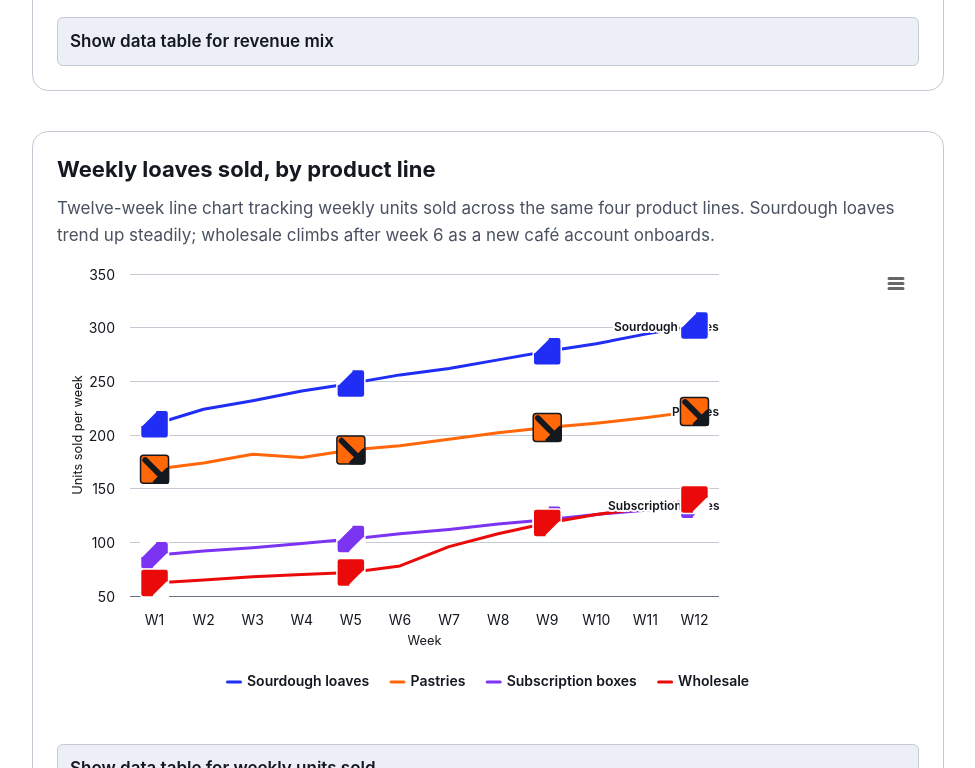
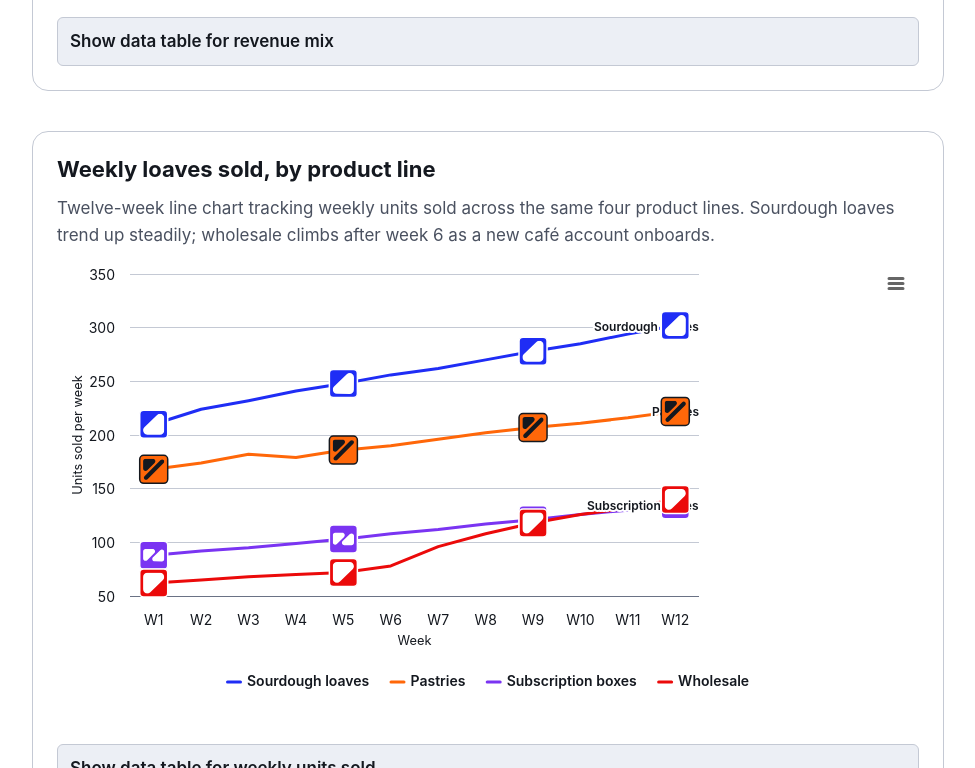
Before and after one commit to danarandall/accessible-charts-prototype, a plain HTML site: page index.html in a window 1280 px wide. Shown: the part 2032-2800 px from the top of the page, without its empty margins (152-1127 px from the left). Drawn offline with Linux system fonts and the light colour scheme.

Commit message:
Import ColorADD glyphs verbatim from Figma source
Replaces the hand-coded polygon/capsule geometry with raw SVG paths
pulled directly from the ColorADD-System Figma file
(AOKiwyj3cjePY1iap8R7kw). Each glyph now stores its native viewBox
and path strings; all four renderers (inline HTML swatches, Highcharts
bar/pie tile overlay, line-chart marker overlay, and legend swatch
mark decorator) draw a nested <svg> that inherits the paths and
paints them in the palette's ink color.

- Removes the bounding box outline that was misreading as a
  light-shade indicator per ColorADD conventions
- Fixes red/blue silhouette per Figma (blue points top-left, red
  mirrors bottom-right) and yellow diagonal direction (TR to BL)
- Widens line-chart right margin and endpoint label offset so end-of-
  line series names no longer collide with their glyph tile

```diff
--- a/charts.js
+++ b/charts.js
@@ -38,115 +38,80 @@
   // on chart overlays where a border would fight the bar edge.
   // ---------------------------------------------------------------------------
 
-  // Geometry follows the official ColorADD code sheet ("Primary and Secondary
-  // Colors" reference supplied by the user). Every primary is a rounded shape
-  // occupying roughly the outer third of the 24×24 tile:
+  // Geometry is imported verbatim from the ColorADD System Figma file:
+  //   https://www.figma.com/design/AOKiwyj3cjePY1iap8R7kw/ColorADD-System
+  // Each glyph is one or more SVG paths in its own native viewBox. At draw
+  // time the paths are placed centered inside the target tile with a small
+  // padding so the shape sits comfortably. Every path is painted in the
+  // single ink color of the tile (per official spec — no per-shape colors).
   //
-  //   Blue   = rounded right triangle in the TOP-LEFT corner. Right angle at
-  //            (1,1); legs run to (~12,1) and (1,~12); hypotenuse faces down-
-  //            right.
-  //   Red    = rounded right triangle in the BOTTOM-RIGHT corner. Right angle
-  //            at (23,23); legs run to (~12,23) and (23,~12); hypotenuse faces
-  //            up-left. Blue and red sit diagonally opposite across the tile.
-  //   Yellow = rounded diagonal bar (capsule) running from top-left area down
-  //            to bottom-right area — same axis the blue triangle's hypotenuse
-  //            and the red triangle's hypotenuse share. In compound glyphs the
-  //            bar sits BETWEEN the two triangles.
-  //
-  // Compounds are the union of their component primaries:
-  //   Green  = Blue + Yellow
-  //   Orange = Red + Yellow
-  //   Purple = Blue + Red
-  //   Brown  = Red + Green = Blue + Red + Yellow
-  //
-  // Rounded corners on triangles are drawn via a matching-color stroke with
-  // stroke-linejoin=round; capsules use stroke-linecap=round.
-  const R_JOIN = { rounded: true }; // marker for renderers
+  //   blue   = rounded diagonal shape whose right angle sits bottom-right,
+  //            hypotenuse faces upper-left
+  //   red    = mirror of blue: right angle sits top-left, hypotenuse faces
+  //            lower-right
+  //   yellow = rounded diagonal capsule bar, top-right → bottom-left
+  //   orange = yellow bar + red shape
+  //   purple = blue shape + red shape
+  //   green  = yellow bar + blue shape
   const glyphs = {
-    blue: [
-      // Rounded right triangle, top-left corner.
-      Object.assign({ type: 'polygon', points: '1,1 12,1 1,12' }, R_JOIN)
-    ],
-    red: [
-      // Rounded right triangle, bottom-right corner.
-      Object.assign({ type: 'polygon', points: '23,23 12,23 23,12' }, R_JOIN)
-    ],
-    yellow: [
-      // Rounded diagonal bar from upper-left toward lower-right.
-      { type: 'capsule', x1: 4, y1: 4, x2: 20, y2: 20, thickness: 5 }
-    ],
-    green: [
-      // Blue triangle + yellow bar.
-      Object.assign({ type: 'polygon', points: '1,1 12,1 1,12' }, R_JOIN),
-      { type: 'capsule', x1: 6, y1: 6, x2: 20, y2: 20, thickness: 5 }
-    ],
-    orange: [
-      // Yellow bar + red triangle.
-      { type: 'capsule', x1: 4, y1: 4, x2: 18, y2: 18, thickness: 5 },
-      Object.assign({ type: 'polygon', points: '23,23 12,23 23,12' }, R_JOIN)
-    ],
-    purple: [
-      // Blue triangle + red triangle, diagonally opposite.
-      Object.assign({ type: 'polygon', points: '1,1 12,1 1,12' }, R_JOIN),
-      Object.assign({ type: 'polygon', points: '23,23 12,23 23,12' }, R_JOIN)
-    ],
-    brown: [
-      // Blue + red + yellow.
-      Object.assign({ type: 'polygon', points: '1,1 12,1 1,12' }, R_JOIN),
-      { type: 'capsule', x1: 6, y1: 6, x2: 18, y2: 18, thickness: 5 },
-      Object.assign({ type: 'polygon', points: '23,23 12,23 23,12' }, R_JOIN)
-    ],
-    black: [{ type: 'rect', x: 1, y: 1, width: 22, height: 22, fill: true }],
-    white: [] // just the outline
+    blue: {
+      viewBox: '0 0 55 54',
+      paths: [
+        'M54.6927 43.0445C54.6528 49.1348 49.6833 54.0396 43.593 53.9997L10.9771 53.7861C1.09539 53.7213 -3.71979 41.6927 3.38764 34.827L36.2126 3.11872C43.2378 -3.66748 54.9658 1.35511 54.9018 11.1225L54.6927 43.0445Z'
+      ]
+    },
+    red: {
+      viewBox: '0 0 55 54',
+      paths: [
+        'M2.54394e-05 11.0277C2.86631e-05 4.93728 4.9373 5.36865e-06 11.0277 1.50325e-05L43.6442 5.75229e-05C53.5261 6.88445e-05 58.4199 11.9969 51.3577 18.9089L18.7412 50.8314C11.7606 57.6635 1.22522e-07 52.7178 6.85494e-06 42.9503L2.54394e-05 11.0277Z'
+      ]
+    },
+    yellow: {
+      viewBox: '0 0 91 91',
+      paths: [
+        'M74.7046 2.79587C78.4324 -0.931937 84.4763 -0.931938 88.2041 2.79587C91.9319 6.52367 91.9319 12.5676 88.2041 16.2954L16.2954 88.2041C12.5676 91.932 6.52366 91.932 2.79585 88.2041C-0.931951 84.4763 -0.931951 78.4324 2.79585 74.7046L74.7046 2.79587Z'
+      ]
+    },
+    orange: {
+      viewBox: '0 0 95 94',
+      paths: [
+        'M78.4097 5.66181C82.1431 1.92834 88.1963 1.92834 91.9298 5.66181C95.6632 9.39528 95.6632 15.4484 91.9298 19.1819L19.9118 91.1999C16.1783 94.9334 10.1251 94.9334 6.39167 91.1999C2.6582 87.4664 2.6582 81.4133 6.39167 77.6798L78.4097 5.66181Z',
+        'M2.55362e-05 11.0697C2.87721e-05 4.95606 4.95609 5.38908e-06 11.0697 1.50897e-05L43.8102 5.77418e-05C53.7297 6.91064e-05 58.6422 12.0425 51.553 18.9808L18.8124 51.0248C11.8053 57.8828 1.22988e-07 52.9184 6.88102e-06 43.1137L2.55362e-05 11.0697Z'
+      ]
+    },
+    purple: {
+      viewBox: '0 0 97 57',
+      paths: [
+        'M96.7899 45.6183C96.7499 51.7303 91.7627 56.6526 85.6507 56.6125L52.9189 56.3981C43.002 56.3331 38.1697 44.2617 45.3024 37.3717L78.2441 5.55064C85.2943 -1.25969 97.0639 3.78076 96.9997 13.5829L96.7899 45.6183Z',
+        'M2.55299e-05 11.0669C2.87651e-05 4.95484 4.95487 5.38776e-06 11.067 1.5086e-05L43.7995 5.77276e-05C53.7166 6.90894e-05 58.6278 12.0396 51.5404 18.9762L18.8078 51.0123C11.8024 57.8686 1.22958e-07 52.9054 6.87933e-06 43.1031L2.55299e-05 11.0669Z'
+      ]
+    },
+    green: {
+      viewBox: '0 0 93 96',
+      paths: [
+        'M92.7908 84.6404C92.751 90.7256 87.7856 95.6263 81.7004 95.5864L49.112 95.3729C39.2386 95.3082 34.4275 83.2897 41.529 76.4299L74.3263 44.7483C81.3456 37.9678 93.0637 42.9861 92.9997 52.7453L92.7908 84.6404Z',
+        'M74.472 2.78716C78.1882 -0.929036 84.2133 -0.929037 87.9295 2.78716C91.6457 6.50336 91.6457 12.5285 87.9295 16.2447L16.2447 87.9295C12.5685 91.6457 6.50335 91.6457 2.78715 87.9295C-0.929049 84.2133 -0.929049 78.1882 2.78715 74.472L74.472 2.78716Z'
+      ]
+    }
   };
 
-  // Build a standalone SVG string for a given glyph, used as a CSS mask.
-  // Inside a mask, `currentColor` cannot be resolved (no color context), so we
-  // use solid black — the mask reads alpha, then CSS `background-color:
-  // currentColor` on the element paints the visible color underneath.
-  const outlineRect =
-    '<rect x="1" y="1" width="22" height="22" fill="none" stroke="#000" stroke-width="2"/>';
-
-  // Build a fully-colored inline SVG for a glyph. Shapes with an explicit
-  // string `fill` are painted in that color; not used by any current glyph
-  // that color; all other shapes are painted in `ink`. Returned SVG can be
-  // used as a CSS `background-image` (full color) rather than a monochrome
-  // mask; retained for future compound-color extensions.
-  function glyphToSvg(key, includeOutline, ink, outlineColor) {
-    const parts = [];
-    const paint = (s) => (typeof s.fill === 'string' ? s.fill : ink);
-    if (includeOutline) {
-      parts.push(
-        `<rect x="1" y="1" width="22" height="22" fill="none" stroke="${outlineColor || ink}" stroke-width="2"/>`
-      );
-    }
-    (glyphs[key] || []).forEach((shape) => {
-      if (shape.type === 'polygon') {
-        const color = paint(shape);
-        // For rounded polygons we simulate rounded corners by giving the
-        // fill a matching thick stroke with round joins — the stroke rides
-        // OUTSIDE the polygon, effectively rounding the corners.
-        const strokeAttrs = shape.rounded
-          ? ` stroke="${color}" stroke-width="3" stroke-linejoin="round" stroke-linecap="round"`
-          : '';
-        parts.push(
-          `<polygon points="${shape.points}" fill="${color}" opacity="${shape.opacity ?? 1}"${strokeAttrs}/>`
-        );
-      } else if (shape.type === 'capsule') {
-        parts.push(
-          `<line x1="${shape.x1}" y1="${shape.y1}" x2="${shape.x2}" y2="${shape.y2}" stroke="${paint(shape)}" stroke-width="${shape.thickness ?? 5}" stroke-linecap="round"/>`
-        );
-      } else if (shape.type === 'line') {
-        parts.push(
-          `<line x1="${shape.x1}" y1="${shape.y1}" x2="${shape.x2}" y2="${shape.y2}" stroke="${paint(shape)}" stroke-width="${shape.strokeWidth ?? 2}" stroke-linecap="square"/>`
-        );
-      } else if (shape.type === 'rect' && shape.fill) {
-        parts.push(
-          `<rect x="${shape.x}" y="${shape.y}" width="${shape.width}" height="${shape.height}" fill="${paint(shape)}"/>`
-        );
-      }
-    });
-    return `<svg xmlns="http://www.w3.org/2000/svg" viewBox="0 0 24 24">${parts.join('')}</svg>`;
+  // Build a fully-colored inline SVG for a given glyph key. Returned SVG uses
+  // the glyph's own viewBox and paints every path in `ink`. When called for a
+  // legend swatch, no outline is added (the swatch's border comes from CSS).
+  // The `includeOutline` and `outlineColor` args are kept for API stability
+  // with earlier renderers but currently ignored — the official ColorADD
+  // primaries have no bounding box; a box would misread as a light-shade
+  // variant.
+  function glyphToSvg(key /*, includeOutline, ink, outlineColor */) {
+    // Reorder args by position; last arg is ink.
+    const args = arguments;
+    const ink = args[2] || '#000000';
+    const g = glyphs[key];
+    if (!g) return `<svg xmlns="http://www.w3.org/2000/svg" viewBox="0 0 24 24"></svg>`;
+    const paths = g.paths
+      .map((d) => `<path d="${d}" fill="${ink}"/>`)
+      .join('');
+    return `<svg xmlns="http://www.w3.org/2000/svg" viewBox="${g.viewBox}">${paths}</svg>`;
   }
 
   // Convert an SVG string into a CSS `url()` value suitable for background-image.
@@ -161,36 +126,17 @@
   // second cue (symbol) as the marks in the chart itself.
   // ---------------------------------------------------------------------------
   function legendSwatchHtml(key, fill) {
-    // Build the glyph primitives inline as SVG children so nothing routes
-    // through a data URI (which Highcharts' attribute validator rejects).
-    const parts = [];
-    (glyphs[key] || []).forEach((shape) => {
-      if (shape.type === 'polygon') {
-        parts.push(
-          '<polygon points="' + shape.points + '" fill="#ffffff" opacity="' +
-          (shape.opacity != null ? shape.opacity : 1) + '"/>'
-        );
-      } else if (shape.type === 'line') {
-        parts.push(
-          '<line x1="' + shape.x1 + '" y1="' + shape.y1 +
-          '" x2="' + shape.x2 + '" y2="' + shape.y2 +
-          '" stroke="#ffffff" stroke-width="' +
-          (shape.strokeWidth != null ? shape.strokeWidth : 2) +
-          '" stroke-linecap="square"/>'
-        );
-      } else if (shape.type === 'rect' && shape.fill) {
-        parts.push(
-          '<rect x="' + shape.x + '" y="' + shape.y +
-          '" width="' + shape.width + '" height="' + shape.height +
-          '" fill="#ffffff"/>'
-        );
-      }
-    });
+    const g = glyphs[key];
+    if (!g) return '';
+    const paths = g.paths
+      .map((d) => '<path d="' + d + '" fill="#ffffff"/>')
+      .join('');
     return (
       '<span aria-hidden="true" class="la-legend-swatch">' +
-        '<svg viewBox="0 0 24 24" width="18" height="18" focusable="false" ' +
-          'style="background:' + fill + ';border-radius:3px;">' +
-          parts.join('') +
+        '<svg viewBox="' + g.viewBox + '" width="18" height="18" ' +
+          'preserveAspectRatio="xMidYMid meet" focusable="false" ' +
+          'style="background:' + fill + ';border-radius:3px;padding:2px;">' +
+          paths +
         '</svg>' +
       '</span>'
     );
@@ -232,16 +178,14 @@
   function drawColorAddGlyph(chart, cx, cy, size, key, ink, tileFill) {
     const renderer = chart.renderer;
     const half = size / 2;
-    // Group everything so we can position/transform once.
     const group = renderer.g().attr({ zIndex: 6 }).add();
 
     // Background tile: when we are drawing over a colored plot mark (bar top,
     // pie slice) we pass tileFill = null and rely on the mark's own color; the
-    // subtle white overlay just softens the glyph's edges. When we are drawing
-    // in empty plot area (line chart), we pass the series color so the glyph
-    // sits on its own colored tile.
+    // subtle overlay softens the glyph's edges. On the line chart we pass the
+    // series color so the glyph sits on its own colored tile.
     renderer
-      .rect(cx - half, cy - half, size, size, 3)
+      .rect(cx - half, cy - half, size, size, 4)
       .attr({
         fill: tileFill || 'rgba(255,255,255,0.15)',
         stroke: ink,
@@ -249,72 +193,28 @@
       })
       .add(group);
 
-    const scale = size / 24;
-    // Convert glyph coords (0-24) to absolute chart coords.
-    const px = (u) => cx - half + u * scale;
-    const py = (u) => cy - half + u * scale;
-
-    // If a shape declares an explicit fill string (e.g. compound glyphs like
-    // shape (unused today), honor it; otherwise paint in
-    // the series ink.
-    const paintColor = (shape) =>
-      typeof shape.fill === 'string' ? shape.fill : ink;
-
-    (glyphs[key] || []).forEach((shape) => {
-      if (shape.type === 'polygon') {
-        const pts = shape.points
-          .split(/\s+/)
-          .map((pair) => {
-            const [a, b] = pair.split(',').map(Number);
-            return `${px(a)},${py(b)}`;
-          })
-          .join(' ');
-        const color = paintColor(shape);
-        const attrs = {
-          points: pts,
-          fill: color,
-          opacity: shape.opacity ?? 1
-        };
-        if (shape.rounded) {
-          attrs.stroke = color;
-          attrs['stroke-width'] = 3 * scale;
-          attrs['stroke-linejoin'] = 'round';
-          attrs['stroke-linecap'] = 'round';
-        }
-        renderer.createElement('polygon').attr(attrs).add(group);
-      } else if (shape.type === 'capsule') {
-        renderer
-          .createElement('line')
-          .attr({
-            x1: px(shape.x1),
-            y1: py(shape.y1),
-            x2: px(shape.x2),
-            y2: py(shape.y2),
-            stroke: paintColor(shape),
-            'stroke-width': (shape.thickness ?? 5) * scale,
-            'stroke-linecap': 'round'
-          })
-          .add(group);
-      } else if (shape.type === 'line') {
-        renderer
-          .createElement('line')
-          .attr({
-            x1: px(shape.x1),
-            y1: py(shape.y1),
-            x2: px(shape.x2),
-            y2: py(shape.y2),
-            stroke: paintColor(shape),
-            'stroke-width': (shape.strokeWidth ?? 2) * scale,
-            'stroke-linecap': 'square'
-          })
-          .add(group);
-      } else if (shape.type === 'rect' && shape.fill) {
-        renderer
-          .rect(px(shape.x), py(shape.y), shape.width * scale, shape.height * scale)
-          .attr({ fill: paintColor(shape) })
-          .add(group);
-      }
-    });
+    const g = glyphs[key];
+    if (g) {
+      // Insert a nested <svg> inside the group so the glyph paths render in
+      // their own native viewBox coordinate system; the outer <svg> handles
+      // the placement and scaling for us.
+      const svgNs = 'http://www.w3.org/2000/svg';
+      const pad = size * 0.12; // leave 12% margin so shape doesn't kiss the tile edge
+      const inner = document.createElementNS(svgNs, 'svg');
+      inner.setAttribute('x', String(cx - half + pad));
+      inner.setAttribute('y', String(cy - half + pad));
+      inner.setAttribute('width', String(size - pad * 2));
+      inner.setAttribute('height', String(size - pad * 2));
+      inner.setAttribute('viewBox', g.viewBox);
+      inner.setAttribute('preserveAspectRatio', 'xMidYMid meet');
+      g.paths.forEach((d) => {
+        const p = document.createElementNS(svgNs, 'path');
+        p.setAttribute('d', d);
+        p.setAttribute('fill', ink);
+        inner.appendChild(p);
+      });
+      group.element.appendChild(inner);
+    }
 
     // Decorative, per WAI-ARIA in SVG guidance for chart overlays.
     group.element.setAttribute('aria-hidden', 'true');
@@ -429,85 +329,34 @@
         const cx = sx + sw / 2;
         const cy = sy + sh / 2;
 
-        const scale = size / 24;
-        const px = (u) => cx - size / 2 + u * scale;
-        const py = (u) => cy - size / 2 + u * scale;
+        const glyph = glyphs[key];
+        if (!glyph) return;
 
-        // Build the glyph group and inject it into the per-item parent
-        // group directly (not through Highcharts wrapper .add() with a
-        // wrapper reference, since parent is a raw DOM node).
+        // Build a nested <svg> holding the glyph paths in their own native
+        // viewBox; inject into the per-item parent group so it inherits the
+        // legend's transform.
         const svgNs = 'http://www.w3.org/2000/svg';
-        const g = document.createElementNS(svgNs, 'g');
-        g.setAttribute('class', 'la-legend-glyph');
-        g.setAttribute('pointer-events', 'none');
-        parent.appendChild(g);
+        const pad = size * 0.14;
+        const inner = document.createElementNS(svgNs, 'svg');
+        inner.setAttribute('class', 'la-legend-glyph');
+        inner.setAttribute('pointer-events', 'none');
+        inner.setAttribute('x', String(cx - size / 2 + pad));
+        inner.setAttribute('y', String(cy - size / 2 + pad));
+        inner.setAttribute('width', String(size - pad * 2));
+        inner.setAttribute('height', String(size - pad * 2));
+        inner.setAttribute('viewBox', glyph.viewBox);
+        inner.setAttribute('preserveAspectRatio', 'xMidYMid meet');
+        glyph.paths.forEach((d) => {
+          const p = document.createElementNS(svgNs, 'path');
+          p.setAttribute('d', d);
+          p.setAttribute('fill', ink);
+          inner.appendChild(p);
+        });
+        parent.appendChild(inner);
 
-        const paint = (shape) =>
-          typeof shape.fill === 'string' ? shape.fill : ink;
-
-        (glyphs[key] || []).forEach((shape) => {
-          if (shape.type === 'polygon') {
-            const pts = shape.points
-              .split(/\s+/)
-              .map((pair) => {
-                const [a, b] = pair.split(',').map(Number);
-                return `${px(a)},${py(b)}`;
-              })
-              .join(' ');
-            const color = paint(shape);
-            const el = document.createElementNS(svgNs, 'polygon');
-            el.setAttribute('points', pts);
-            el.setAttribute('fill', color);
-            el.setAttribute('opacity', String(shape.opacity != null ? shape.opacity : 1));
-            if (shape.rounded) {
-              el.setAttribute('stroke', color);
-              el.setAttribute('stroke-width', String(Math.max(1, 3 * scale)));
-              el.setAttribute('stroke-linejoin', 'round');
-              el.setAttribute('stroke-linecap', 'round');
-            }
-            g.appendChild(el);
-          } else if (shape.type === 'capsule') {
-            const el = document.createElementNS(svgNs, 'line');
-            el.setAttribute('x1', String(px(shape.x1)));
-            el.setAttribute('y1', String(py(shape.y1)));
-            el.setAttribute('x2', String(px(shape.x2)));
-            el.setAttribute('y2', String(py(shape.y2)));
-            el.setAttribute('stroke', paint(shape));
-            el.setAttribute(
-              'stroke-width',
-              String(Math.max(1, (shape.thickness != null ? shape.thickness : 5) * scale))
-            );
-            el.setAttribute('stroke-linecap', 'round');
-            g.appendChild(el);
-          } else if (shape.type === 'line') {
-            const el = document.createElementNS(svgNs, 'line');
-            el.setAttribute('x1', String(px(shape.x1)));
-            el.setAttribute('y1', String(py(shape.y1)));
-            el.setAttribute('x2', String(px(shape.x2)));
-            el.setAttribute('y2', String(py(shape.y2)));
-            el.setAttribute('stroke', paint(shape));
-            el.setAttribute(
-              'stroke-width',
-              String(Math.max(1, (shape.strokeWidth != null ? shape.strokeWidth : 2) * scale))
-            );
-            el.setAttribute('stroke-linecap', 'square');
-            g.appendChild(el);
-          } else if (shape.type === 'rect' && shape.fill) {
-            const el = document.createElementNS(svgNs, 'rect');
-            el.setAttribute('x', String(px(shape.x)));
-            el.setAttribute('y', String(py(shape.y)));
-            el.setAttribute('width', String(shape.width * scale));
-            el.setAttribute('height', String(shape.height * scale));
-            el.setAttribute('fill', paint(shape));
-            g.appendChild(el);
-          }
-        });
-
-        // Store the raw DOM node with a destroy() shim so the state array
-        // teardown path stays uniform.
         state.marks.push({
           destroy() {
-            if (g.parentNode) g.parentNode.removeChild(g);
+            if (inner.parentNode) inner.parentNode.removeChild(inner);
           }
         });
       });
@@ -742,7 +591,7 @@
   ];
 
   const lineChart = Highcharts.chart('line-chart', {
-    chart: { type: 'line', height: 460, spacingBottom: 24, marginRight: 200 },
+    chart: { type: 'line', height: 460, spacingBottom: 24, marginRight: 220 },
     title: { text: null },
     xAxis: {
       categories: weeks,
@@ -809,7 +658,7 @@
           },
           align: 'left',
           verticalAlign: 'middle',
-          x: 22,
+          x: 40,
           allowOverlap: false,
           style: {
             color: token('--text'),
```
Also changed, not shown: index.html (+6 -6 lines).
